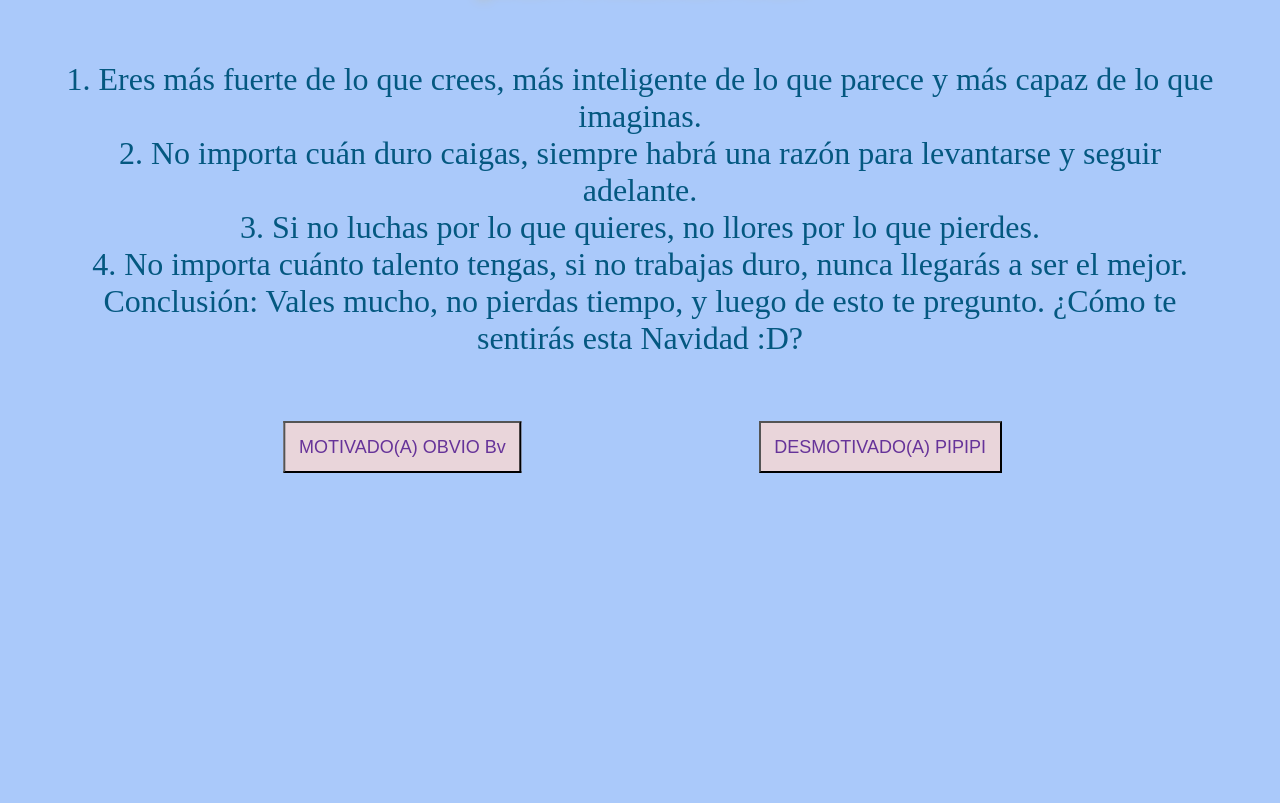
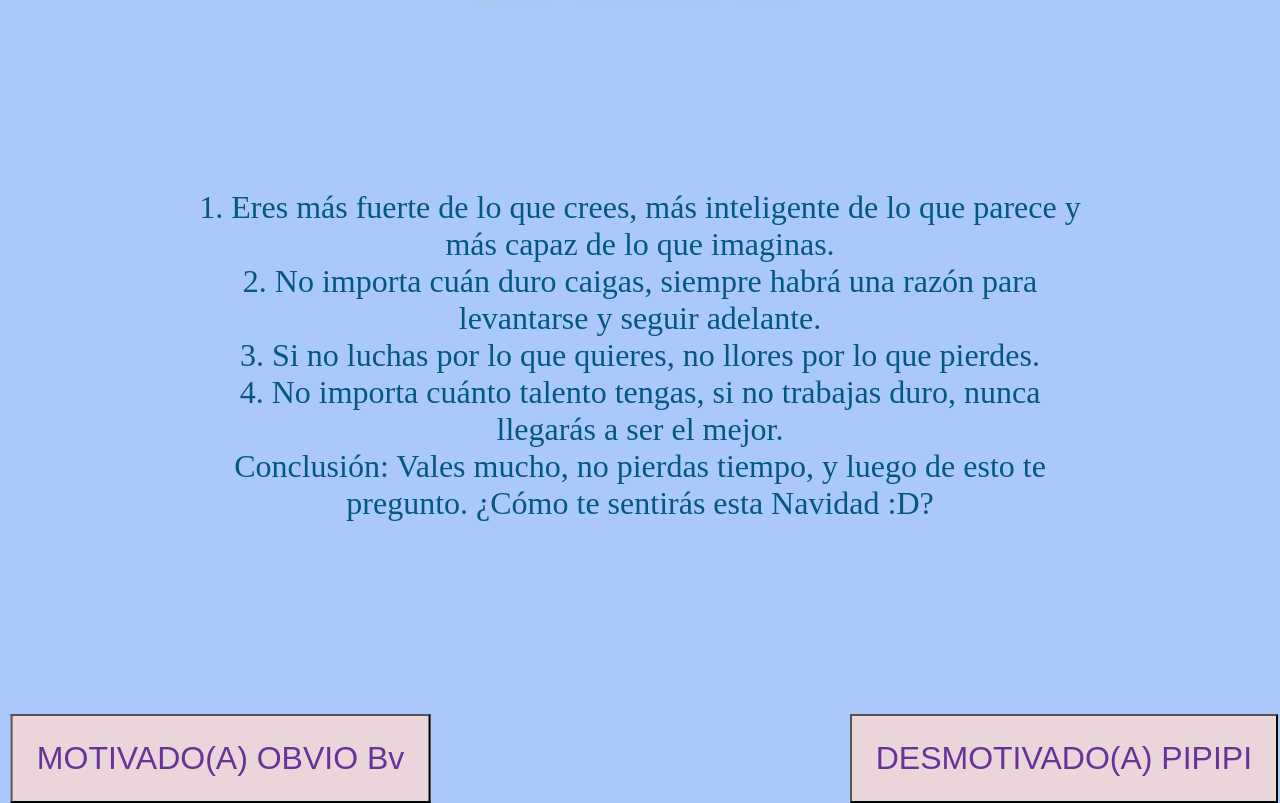
Before and after one commit to JesusMitmaVera/Mensaje, a plain HTML site: page index.html in a window 1280 px wide. Shown: the part 80-883 px from the top of the page. Drawn offline with Linux system fonts and the light colour scheme; some packages are replaced by stand-ins of ours; a script that the page names is missing.

Commit message:
Update estilos.css

```diff
--- a/estilos.css
+++ b/estilos.css
@@ -21,7 +21,7 @@ h1{
 
 p{
     font-size: xx-large;
-    padding: 5%;
+    padding: 15%;
     display: flex;
     align-items: center;
     justify-content: center;
@@ -32,7 +32,7 @@ p{
 }
 
 button{
-    font-size: 18px;
+    font-size: xx-large;
     background-color: rgb(233,213,218);
     padding: 20px 45px;
     text-decoration: none;
```
